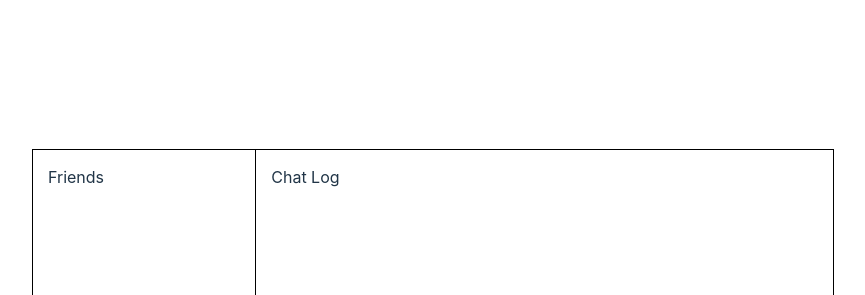
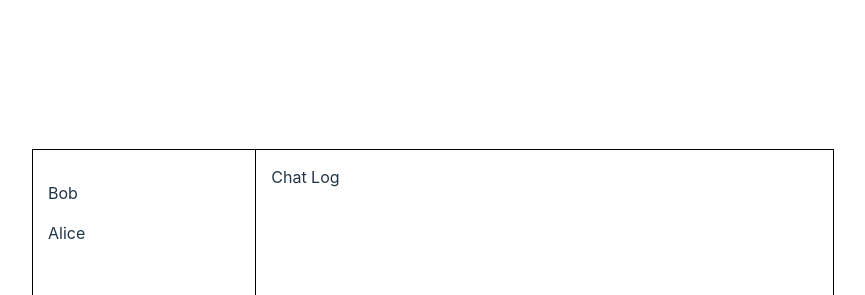
Before and after one commit to corpcoltd/messenger-assignment, a React (Vite) app: page / in a window 1280 px wide. Shown: the top 295 px of the page, without its empty margins (207-1072 px from the left). Built offline with nearby package versions, Linux system fonts and the light colour scheme.

Commit message:
Friend-objects created and printed in sidebar

```diff
--- a/src/App.jsx
+++ b/src/App.jsx
@@ -1,13 +1,17 @@
 import { useState } from 'react'
 import './App.css'
 
-function FriendSelect() {
+function FriendSelect({friendData}) {
 
   return(
 
     <div id="friendSideBar">
 
-      Friends
+      {friendData.map(friend => (
+
+        <p>{friend.name}</p>
+
+      ))}
 
     </div>
 
@@ -34,11 +38,18 @@ function SendMessage() {
 
 function App() {
 
+  // FRIENDS
+
+  const [friendData, setFriendData] = useState([
+    {name: "Bob"},
+    {name: "Alice"}
+  ]);
+
   return (
     <>
       <div id="appFrame">
 
-        <FriendSelect />
+        <FriendSelect friendData={friendData} />
 
         <div id="chatLogFrame">
 
```
